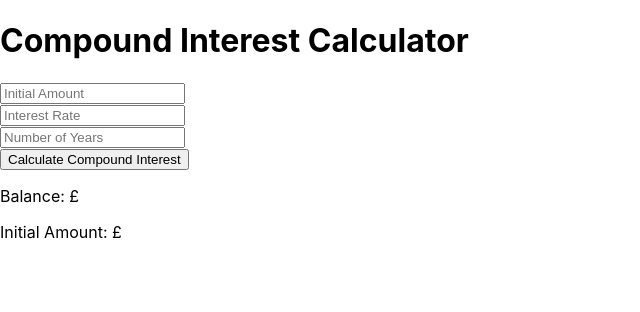
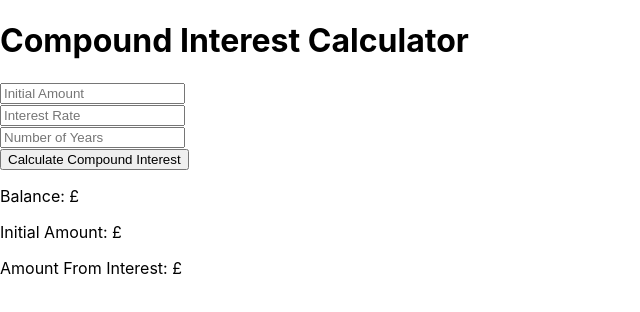
Before and after one commit to upul-d/compound_interest_calculator, a React (Create React App) app: page / in a window 1280 px wide. Shown: the top 312 px of the page, without its empty margins (0-640 px from the left). Built offline with nearby package versions, Linux system fonts and the light colour scheme.

Commit message:
Modifies render to show amount gained from interest

```diff
--- a/src/components/Calculator.js
+++ b/src/components/Calculator.js
@@ -11,7 +11,8 @@ class Calculator extends Component {
       interestRate: '',
       numberOfYears: '',
       balance: '',
-      initialAmountForResultView: ''
+      initialAmountForResultView: '',
+      amountFromInterest: ''
     };
 
     this.handleInitialAmountChange = this.handleInitialAmountChange.bind(this);
@@ -43,13 +44,15 @@ class Calculator extends Component {
     }
 
     const balance = calculator.calculateCompoundInterest(initialAmount, interestRate, numberOfYears);
+    const amountFromInterest = calculator.calculateAmountGainedFromInterest(balance, initialAmount);
     this.setState(
       {
         initialAmount: '',
         interestRate: '',
         numberOfYears: '',
         balance: balance,
-        initialAmountForResultView: initialAmount
+        initialAmountForResultView: initialAmount,
+        amountFromInterest: amountFromInterest
       }
     );
   }
@@ -91,7 +94,11 @@ class Calculator extends Component {
           <input type="submit" value="Calculate Compound Interest" />
           <br/>
         </form>
-        <ResultView balance={this.state.balance} initialAmountForResultView={this.state.initialAmountForResultView}/>
+        <ResultView
+          balance={this.state.balance}
+          initialAmountForResultView={this.state.initialAmountForResultView}
+          amountFromInterest={this.state.amountFromInterest}
+        />
       </div>
     );
   }
--- a/src/components/ResultView.js
+++ b/src/components/ResultView.js
@@ -1,10 +1,11 @@
 import React from 'react';
 
-const ResultView = ({balance, initialAmountForResultView}) => {
+const ResultView = ({balance, initialAmountForResultView, amountFromInterest}) => {
   return (
     <div>
     <p>Balance: £{balance}</p>
     <p>Initial Amount: £{initialAmountForResultView}</p>
+    <p>Amount From Interest: £{amountFromInterest}</p>
     </div>
   );
 }
```
